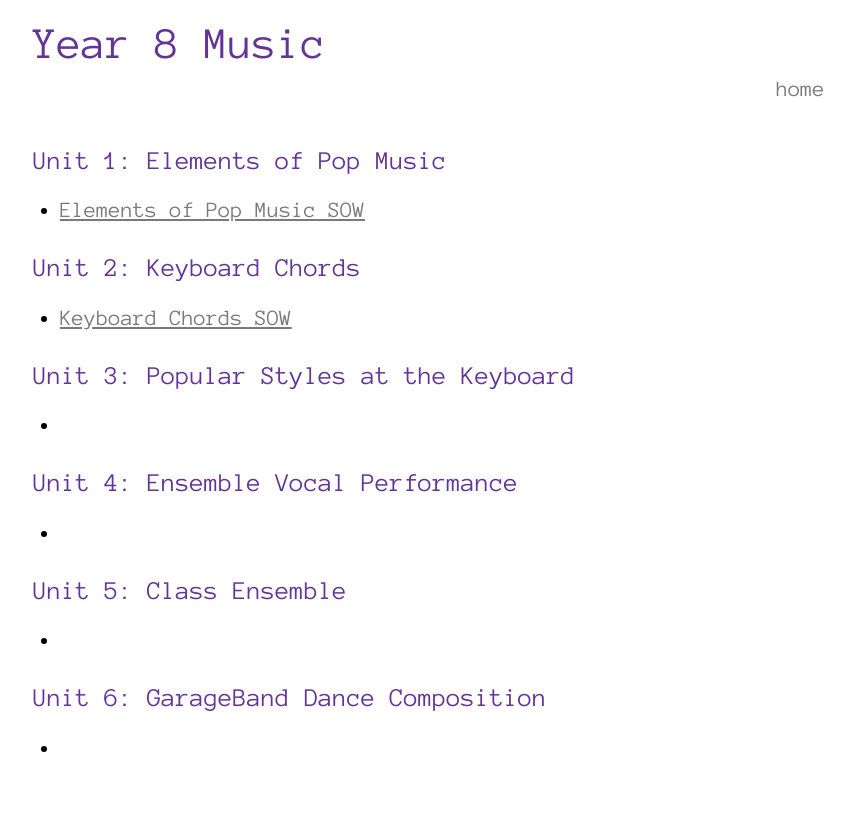
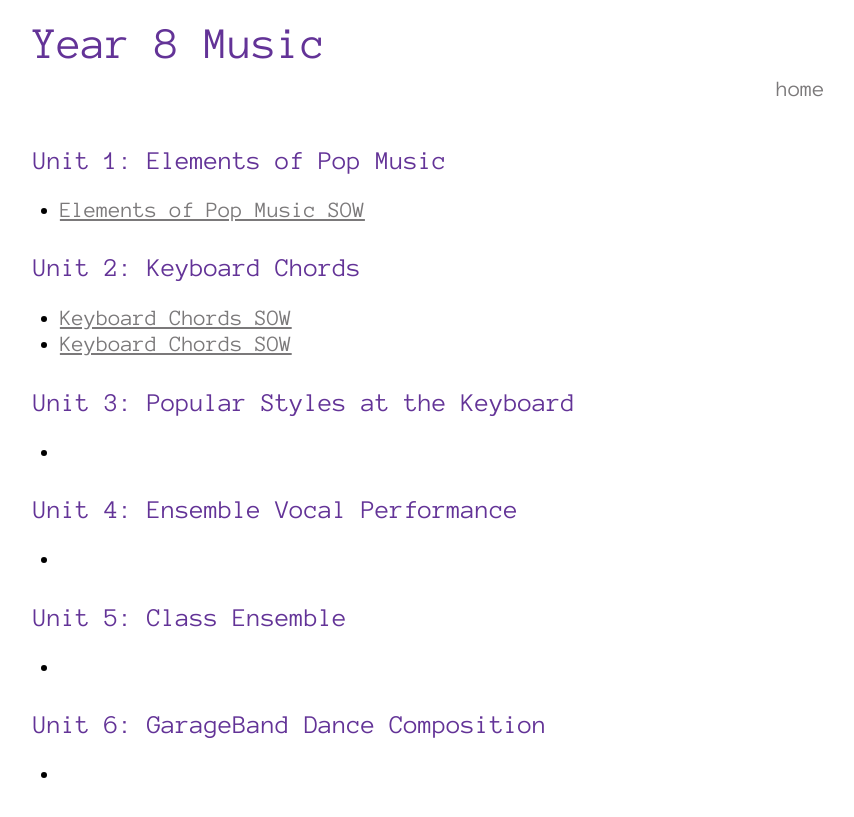
Before and after one commit to MalphasWats/stagewallis.com, a Jekyll site: the page built from music/Year8.markdown, in a window 1280 px wide. Shown: the top 817 px of the page, without its empty margins (207-1061 px from the left). Built offline with Jekyll 4.4.1, drawn with Linux system fonts in a browser that asks for light colours.

Commit message:
y8musicchordspupilcardsadded

```diff
--- a/music/Year8.markdown
+++ b/music/Year8.markdown
@@ -11,6 +11,7 @@ title: Year 8 Music
 ### Unit 2: Keyboard Chords
 
 * [Keyboard Chords SOW](year8music/Key Stage 3 Termly SOW Music Y8 Term 2.docx)
+* [Keyboard Chords SOW](year8music/Chords Pupil Cards.pptx)
 
 ### Unit 3: Popular Styles at the Keyboard
 
```
Also changed, not shown: 1 other file.
